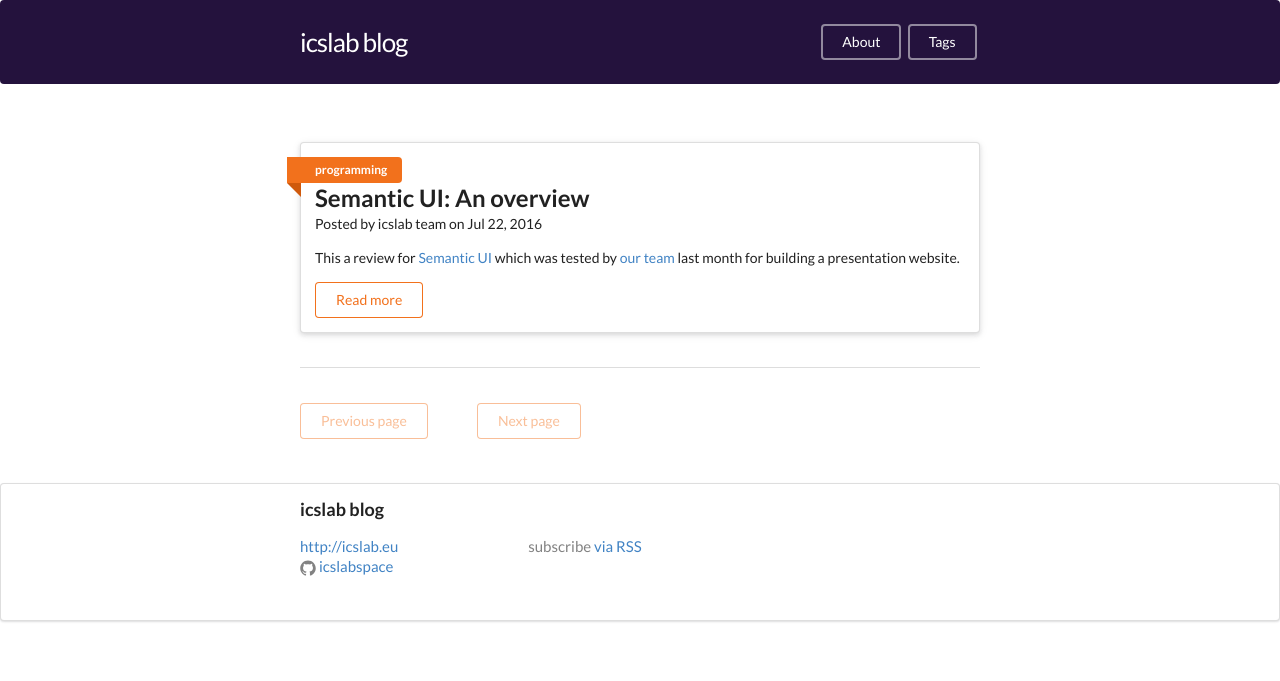
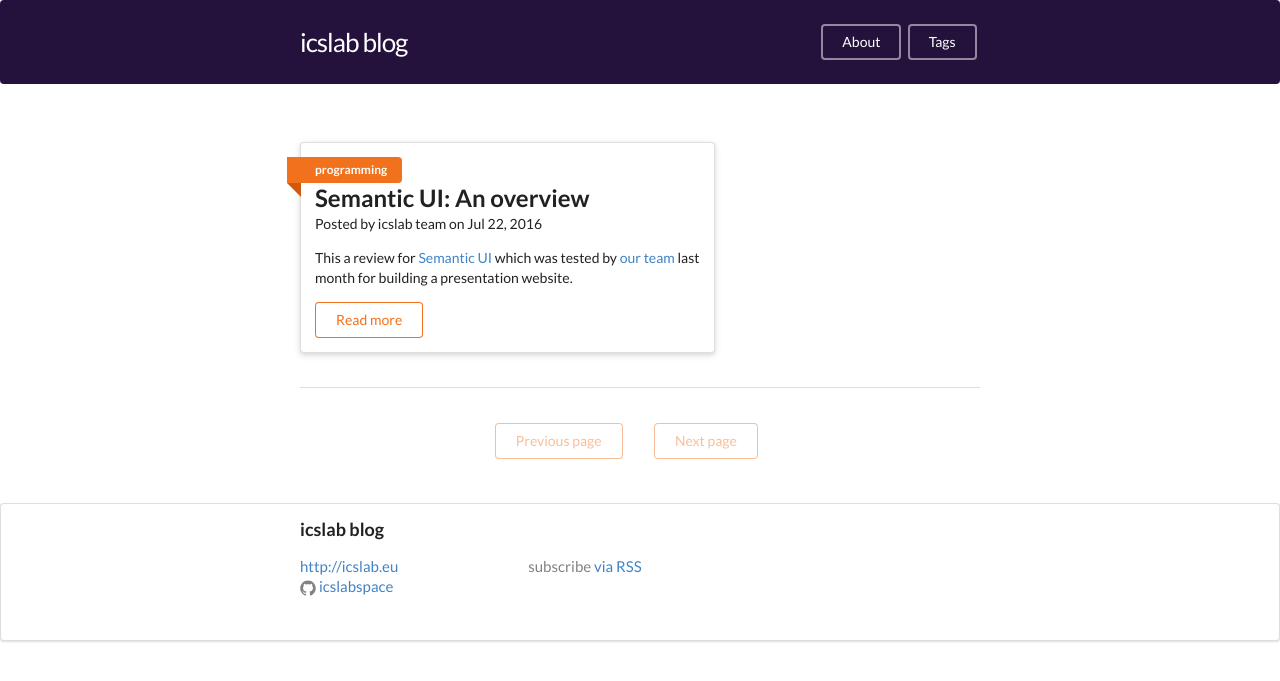
Before and after one commit to icslabspace/icslabspace.github.io, a Jekyll site: the page built from blog/index.html, in a window 1280 px wide. Shown: the top 681 px of the page. Built offline with Jekyll 4.4.1, drawn with Linux system fonts in a browser that asks for light colours; the list of posts is cut into pages by our own code.

Commit message:
change blog layout

```diff
--- a/_config.yml
+++ b/_config.yml
@@ -14,6 +14,8 @@
 baseurl: "" # the subpath of your site, e.g. /blog
 url: "http://icslab.eu" # the base hostname & protocol for your site
 
+#facebook_app_id :
+
 #twitter_username: jekyllrb
 github_username:  icslabspace
 
--- a/_includes/head.html
+++ b/_includes/head.html
@@ -14,4 +14,11 @@
  <link rel="stylesheet" type="text/css" href="/css/semantic.css">
 <!-- <link rel="stylesheet" type="text/css" href="/css/tags.css">-->
 
+<!--    <meta property="fb:app_id" content="{{ site.facebook_app_id }}" />-->
+<meta property="og:url" content="{{ site.url }}/{{ page.url }}" />
+<meta property="og:type" content="article" />
+<meta property="og:title" content="{{ page.title }}" />
+<meta property="og:description" content="{{ page.content | markdownify | strip_html | strip_newlines | truncate: 300 }}" />
+<meta property="og:image" content="{{ site.url }}/{{ page.image }}" />
+
 </head>
--- a/_includes/header.html
+++ b/_includes/header.html
@@ -13,7 +13,7 @@
         </svg>
       </a>
 
-      <div class="trigger masthead inverted">
+      <div class="trigger masthead inverted pointing menu">
         {% for my_page in site.pages %}
           {% if my_page.title %}
           <a class="ui inverted orange basic button" href="{{ my_page.url | prepend: site.baseurl }}">{{ my_page.title }}</a>
--- /dev/null
+++ b/_includes/item-post.html
@@ -0,0 +1,16 @@
+<div class="ui raised segment">
+    <!--post category-->
+    <a class="ui orange ribbon label">{{ post.categories | first }}</a>
+
+    <!--post title -->
+    <span><h2>{{ post.title }}</h2></span>
+
+    <!-- post author and date-->
+    <p class="author">
+        <span class="author">Posted by {{ post.author }} on {{ post.date | date: "%b %-d, %Y" }}</span>
+    </p>
+
+    <p>{{ post.excerpt }}</p>
+
+    <a class="ui orange basic button" href="{{ post.url }}">Read more</a>
+</div>
--- a/_posts/2016-07-22-Semantic UI: An overview.markdown
+++ b/_posts/2016-07-22-Semantic UI: An overview.markdown
@@ -29,15 +30,11 @@
 </form>
 {% endhighlight html %}
 
-![]({{ site.url }}/images/field.png)
-
 Available CSS are easy to use because their names are in natural language. For example, if you need a small, circular button containing the facebook icon (which by the way has already the appropriate style in place), you only need to add the specific style class:
 
 {% highlight html %}
 <button class="ui circular small facebook icon button">
 {% endhighlight %}
-
-![]({{ site.url }}/images/facebook.png)
 
 Another useful feature is the ability to use [theming](http://semantic-ui.com/usage/theming.html) to configure some parameters efficiently and consistently across the entire website. Basically, each UI component inherits the style from the theme and the existing pre-defined style classes available in the library (e.g. "UI modal") specify how a component should differ from the default theme. It is not configured from scratch every time. If a completely new layout is required, one can define a particular style class which will override the default style.
 
--- a/blog/index.html
+++ b/blog/index.html
@@ -2,35 +2,35 @@
 layout: default
 ---
 
-<div class="home">
+<div class="ui container">
+    <section>
+    <!-- This loops through the paginated posts -->
+        <div class="ui grid">
+            <p></p>
+            {% assign i = true %}
 
-<section>
+            {% for post in paginator.posts %}
 
-<!-- This loops through the paginated posts -->
-<div class="ui container">
+            <!-- Create a row for each post-->
+               <div class="row">
 
-    <p></p>
-    {% for post in paginator.posts %}
-    <div class="ui raised segment">
+                {% if i %}
+                    {% assign i = false %}
+                    <div class="left floated ten wide column">
+                        {% include item-post.html %}
+                    </div>
 
-<!--       post category-->
-       <a class="ui orange ribbon label">{{ post.categories | first }}</a>
+               {% else %}
+                    {% assign i = trues %}
+                    <div class="right floated ten wide column">
+                        {% include item-post.html %}
+                    </div>
 
-<!--       post title -->
-        <span><h2>{{ post.title }}</h2></span>
-<!--           <a href="{{ post.url }}">{{ post.title }}</a></h2></span>-->
+                {% endif %}
+                </div>
 
-<!--        post author and date-->
-       <p class="author">
-        <span class="author">Posted by {{ post.author }} on {{ post.date | date: "%b %-d, %Y" }}</span>
-       </p>
+        {% endfor %}
 
-       <p>{{ post.excerpt }}</p>
-
-       <a class="ui orange basic button" href="{{ post.url }}">Read more</a>
-
-    </div>
-{% endfor %}
         </div>
     </section>
 
@@ -40,8 +40,8 @@
 
     <section>
         <div class="ui container">
-        <div class="ui grid">
-            <div class="four wide column">
+            <div class="ui two column middle aligned grid">
+                <div class="right aligned column">
                     {% if paginator.previous_page %}
                         <a href="{{ paginator.previous_page_path }}" class="ui orange basic button">Previous page</a>
                     {% else %}
@@ -49,7 +49,7 @@
                     {% endif %}
                 </div>
 
-            <div class="four wide column">
+                <div class="left aligned column">
                     {% if paginator.next_page %}
                         <a href="{{ paginator.next_page_path }}" class="ui orange basic button">Next page</a>
                     {% else %}
```
Also changed, not shown: other parts of _posts/2016-07-22-Semantic UI: An overview.markdown (+1 -0 lines), _layouts/post.html (+26 -20 lines). Lines whose indentation alone changed are shown as unchanged.
